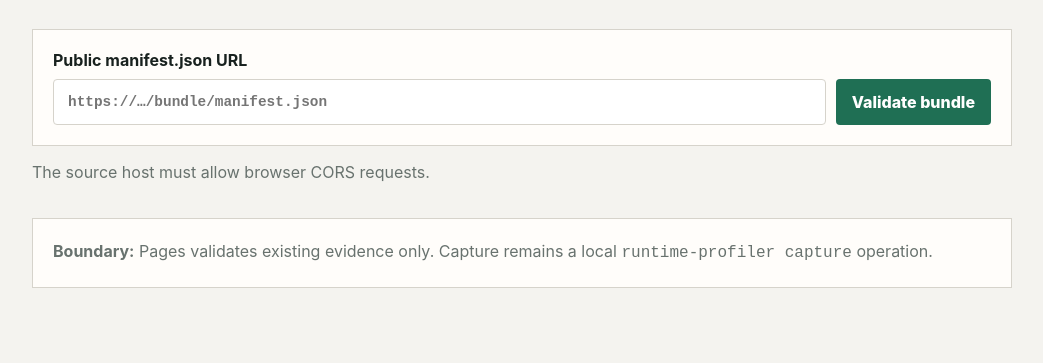
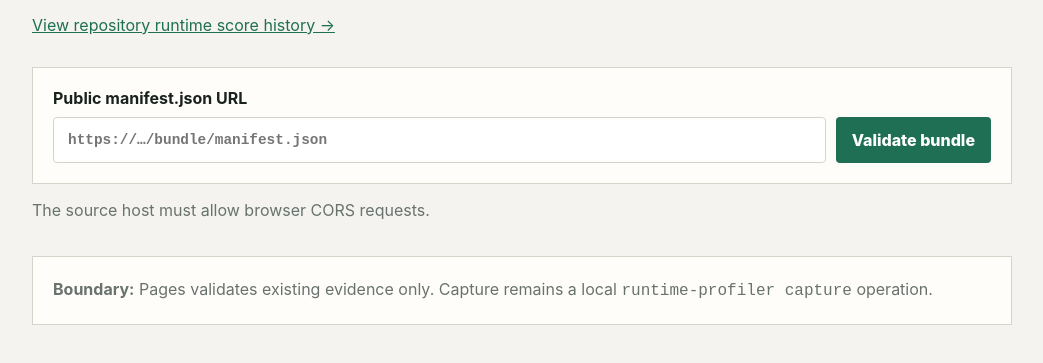
Before and after one commit to moritzbrantner/runtime-profiler, a plain HTML site: page site/index.html in a window 1280 px wide. Shown: the part 363-726 px from the top of the page, without its empty margins (118-1161 px from the left). Drawn offline with Linux system fonts and the light colour scheme.

Commit message:
feat: link runtime score history dashboard

```diff
--- a/site/index.html
+++ b/site/index.html
@@ -15,6 +15,7 @@
         Validate the immutable artifact set, SHA-256 digests, v1 schemas, and cross-document
         identities without executing the workload.
       </p>
+      <p><a href="./score/">View repository runtime score history →</a></p>
       <form>
         <label for="manifest">Public manifest.json URL</label>
         <div class="row">
```
